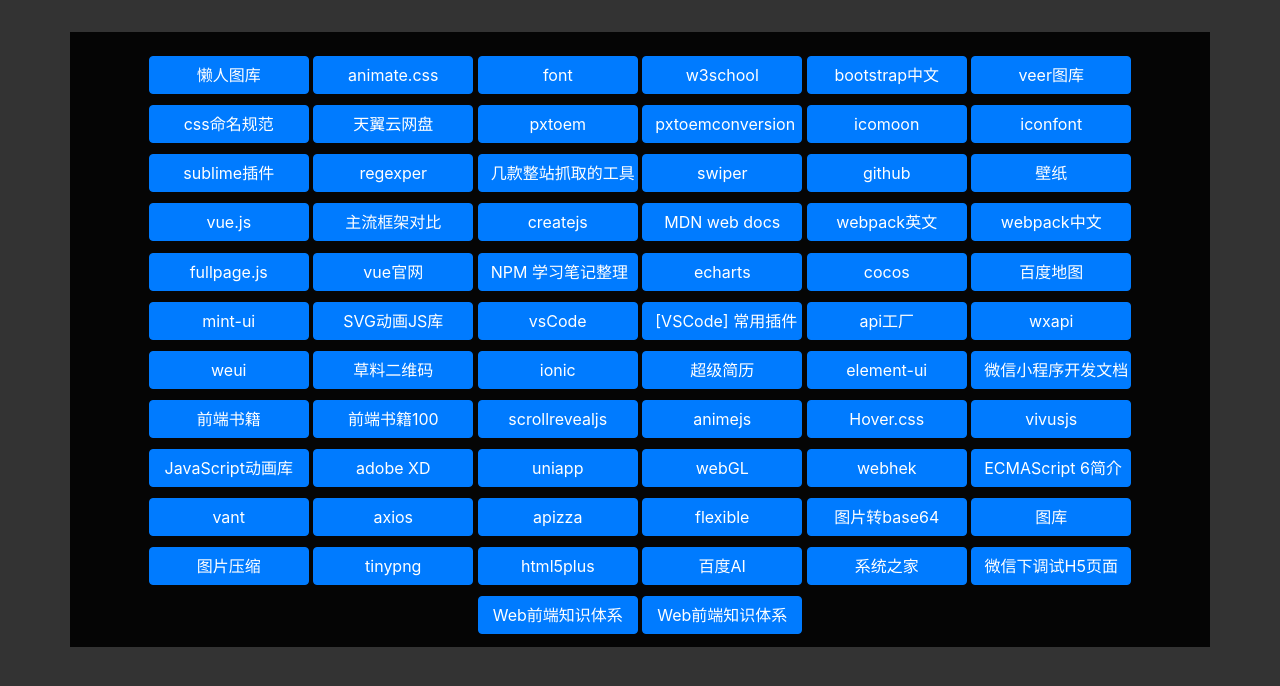
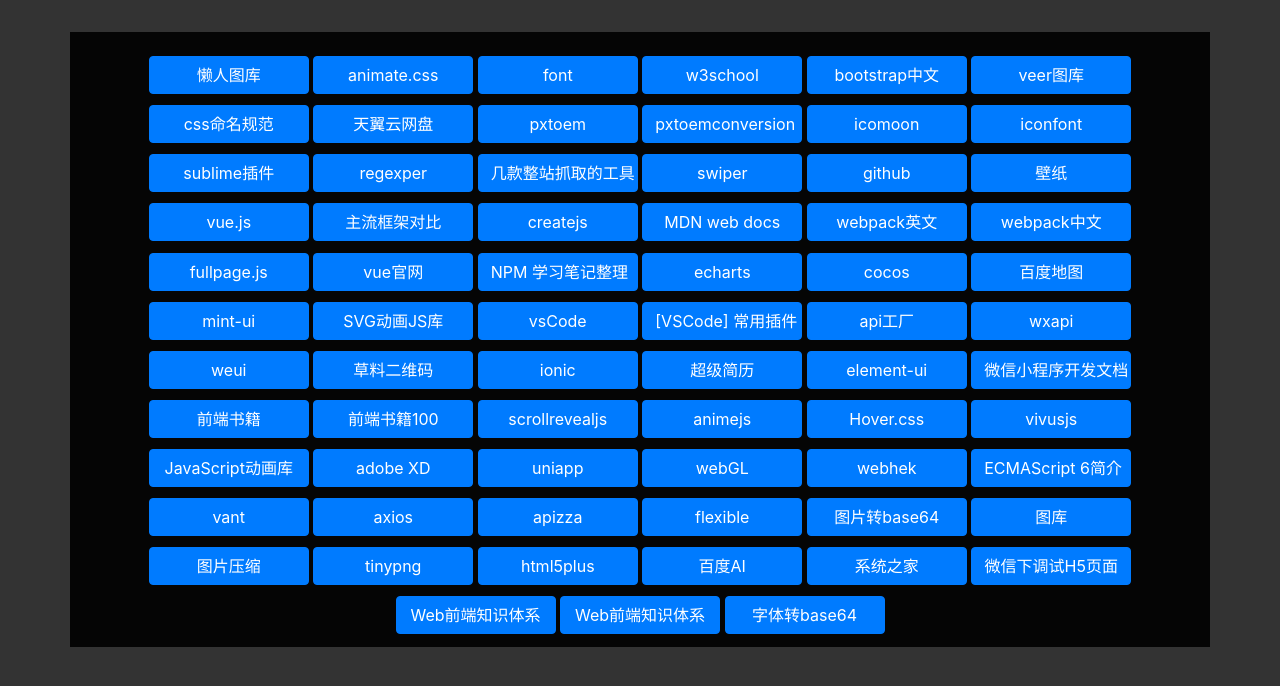
Before and after one commit to spiritGo/weblink, a plain HTML site: page index.html in a window 1280 px wide. Drawn offline with nearby package versions, Linux system fonts and the light colour scheme.

Commit message:
add link

```diff
--- a/index.html
+++ b/index.html
@@ -135,6 +135,14 @@
       <a href="https://blog.csdn.net/qq_34107571/article/details/82904961" class="btn btn-primary w-10"
         >Web前端知识体系</a
       >
+      <a href="https://transfonter.org/" class="btn btn-primary w-10">字体转base64</a>
+      <!-- <a href="https://cli.im/" class="btn btn-primary w-10">草料二维码</a>  -->
+      <!-- <a href="https://cli.im/" class="btn btn-primary w-10">草料二维码</a>  -->
+      <!-- <a href="https://cli.im/" class="btn btn-primary w-10">草料二维码</a>  -->
+      <!-- <a href="https://cli.im/" class="btn btn-primary w-10">草料二维码</a>  -->
+      <!-- <a href="https://cli.im/" class="btn btn-primary w-10">草料二维码</a>  -->
+      <!-- <a href="https://cli.im/" class="btn btn-primary w-10">草料二维码</a>  -->
+      <!-- <a href="https://cli.im/" class="btn btn-primary w-10">草料二维码</a>  -->
       <!-- <a href="https://cli.im/" class="btn btn-primary w-10">草料二维码</a>  -->
       <!-- <a href="https://cli.im/" class="btn btn-primary w-10">草料二维码</a>  -->
     </div>
```
